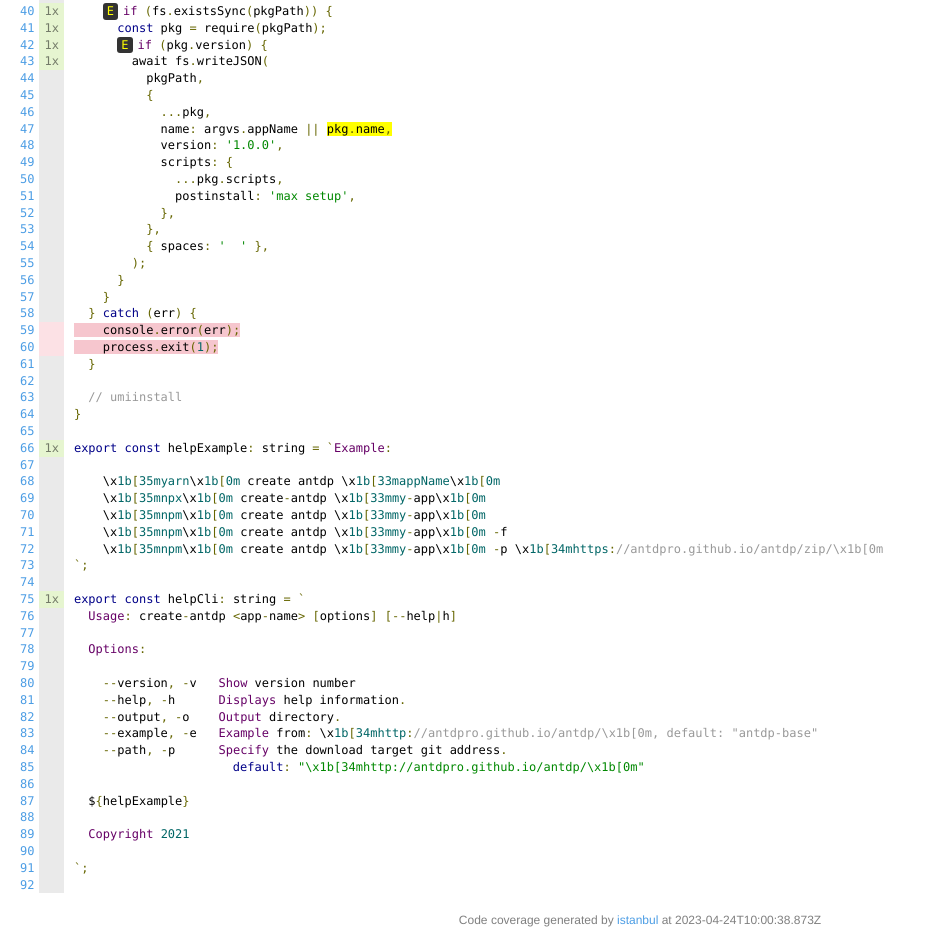
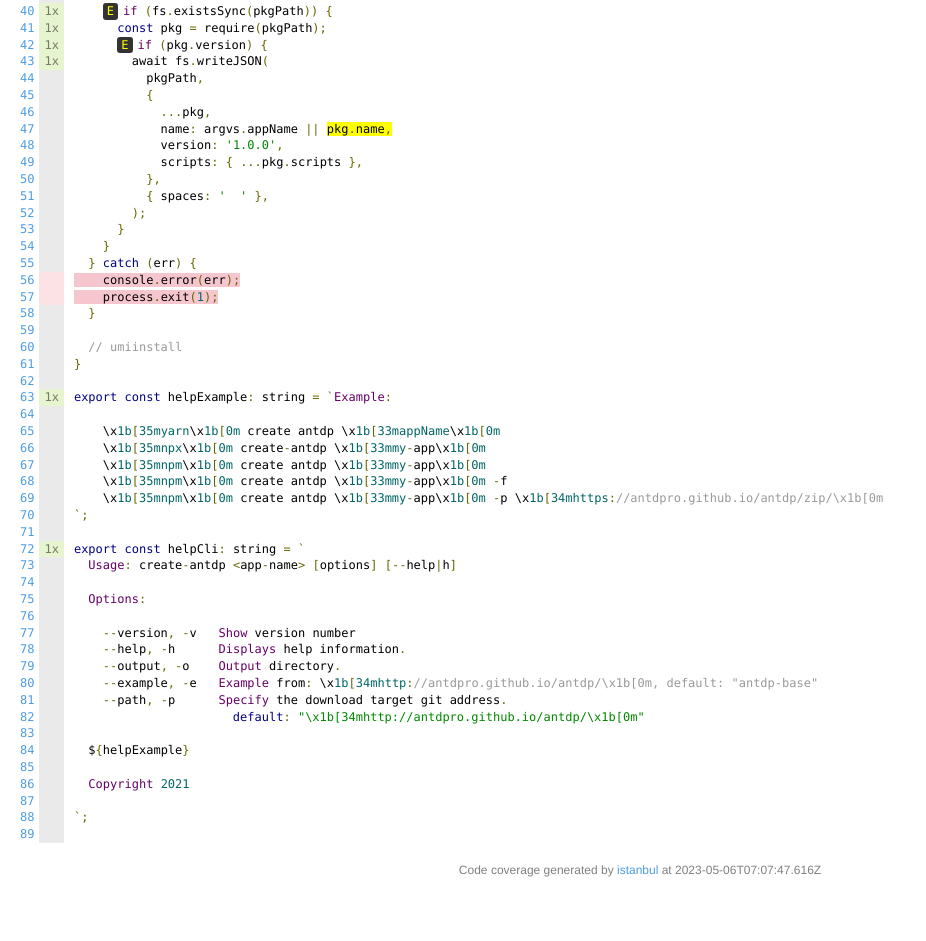
Before and after one commit to antdpro/create-antdp, a plain HTML site: page lcov-report/utils.ts.html in a window 1280 px wide. Shown: the part 795-1736 px from the top of the page, without its empty margins (0-926 px from the left). After the commit the page ends 1686 px from the top, so only its background shows below. Drawn offline with Linux system fonts and the light colour scheme.

Commit message:
deploy: 997dce233dcee90c8e38ec52dd5c0f177782ee55

```diff
--- a/lcov-report/utils.ts.html
+++ b/lcov-report/utils.ts.html
@@ -151,10 +151,7 @@
 <a name='L86'></a><a href='#L86'>86</a>
 <a name='L87'></a><a href='#L87'>87</a>
 <a name='L88'></a><a href='#L88'>88</a>
-<a name='L89'></a><a href='#L89'>89</a>
-<a name='L90'></a><a href='#L90'>90</a>
-<a name='L91'></a><a href='#L91'>91</a>
-<a name='L92'></a><a href='#L92'>92</a></td><td class="line-coverage quiet"><span class="cline-any cline-neutral">&nbsp;</span>
+<a name='L89'></a><a href='#L89'>89</a></td><td class="line-coverage quiet"><span class="cline-any cline-neutral">&nbsp;</span>
 <span class="cline-any cline-neutral">&nbsp;</span>
 <span class="cline-any cline-neutral">&nbsp;</span>
 <span class="cline-any cline-neutral">&nbsp;</span>
@@ -197,9 +194,6 @@
 <span class="cline-any cline-yes">1x</span>
 <span class="cline-any cline-yes">1x</span>
 <span class="cline-any cline-yes">1x</span>
-<span class="cline-any cline-neutral">&nbsp;</span>
-<span class="cline-any cline-neutral">&nbsp;</span>
-<span class="cline-any cline-neutral">&nbsp;</span>
 <span class="cline-any cline-neutral">&nbsp;</span>
 <span class="cline-any cline-neutral">&nbsp;</span>
 <span class="cline-any cline-neutral">&nbsp;</span>
@@ -293,10 +287,7 @@ export async function run(): Promise&lt;void&gt; {
             ...pkg,
             name: argvs.appName || <span class="branch-1 cbranch-no" title="branch not covered" >pkg.name,</span>
             version: '1.0.0',
-            scripts: {
-              ...pkg.scripts,
-              postinstall: 'max setup',
-            },
+            scripts: { ...pkg.scripts },
           },
           { spaces: '  ' },
         );
@@ -343,7 +334,7 @@ export const helpCli: string = `
             <div class='footer quiet pad2 space-top1 center small'>
                 Code coverage generated by
                 <a href="https://istanbul.js.org/" target="_blank" rel="noopener noreferrer">istanbul</a>
-                at 2023-04-24T10:00:38.873Z
+                at 2023-05-06T07:07:47.616Z
             </div>
         <script src="prettify.js"></script>
         <script>
```
Also changed, not shown: lcov-report/cli.ts.html (+1 -1 lines), lcov-report/index.html (+1 -1 lines), 1 other file.
